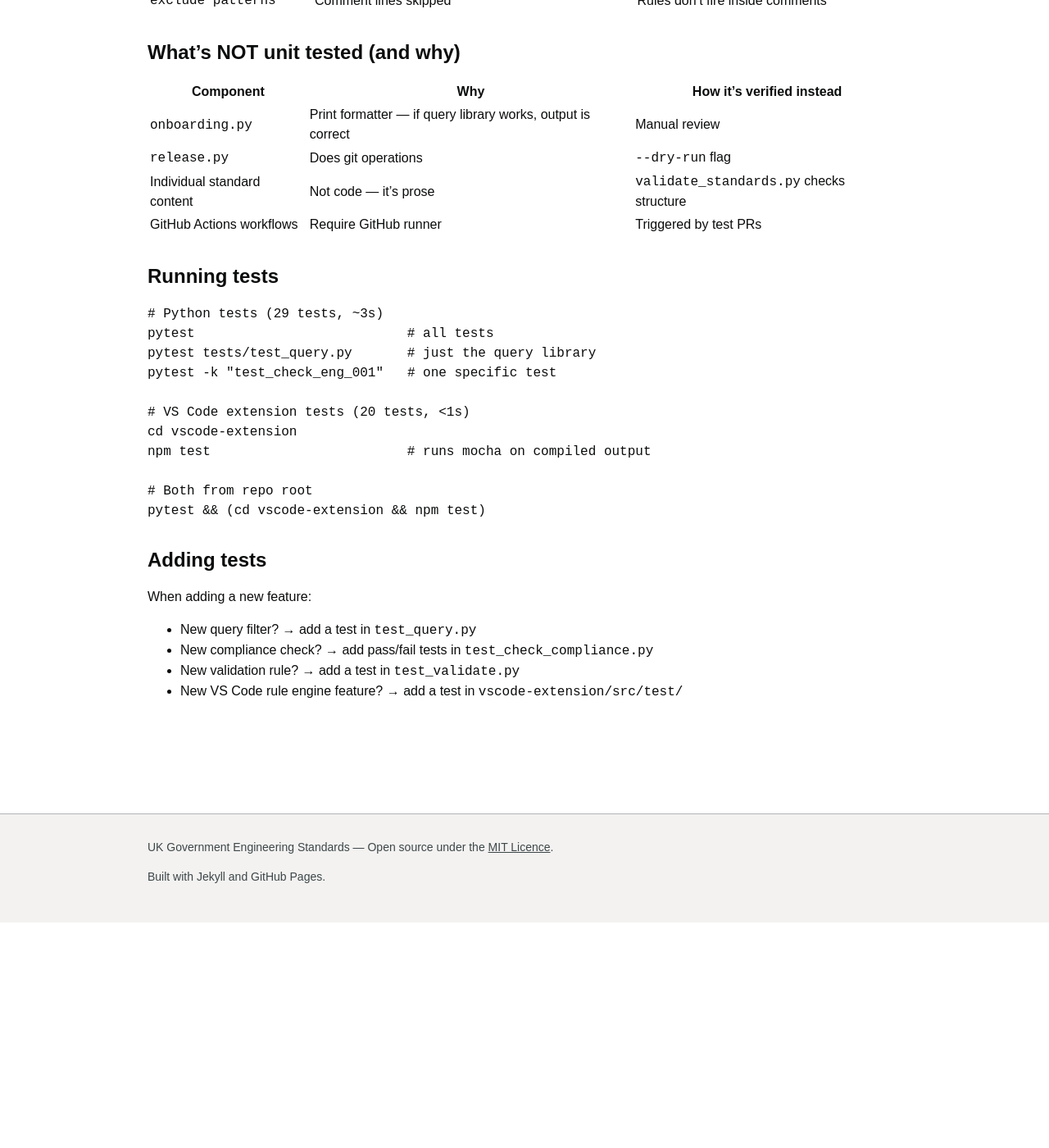
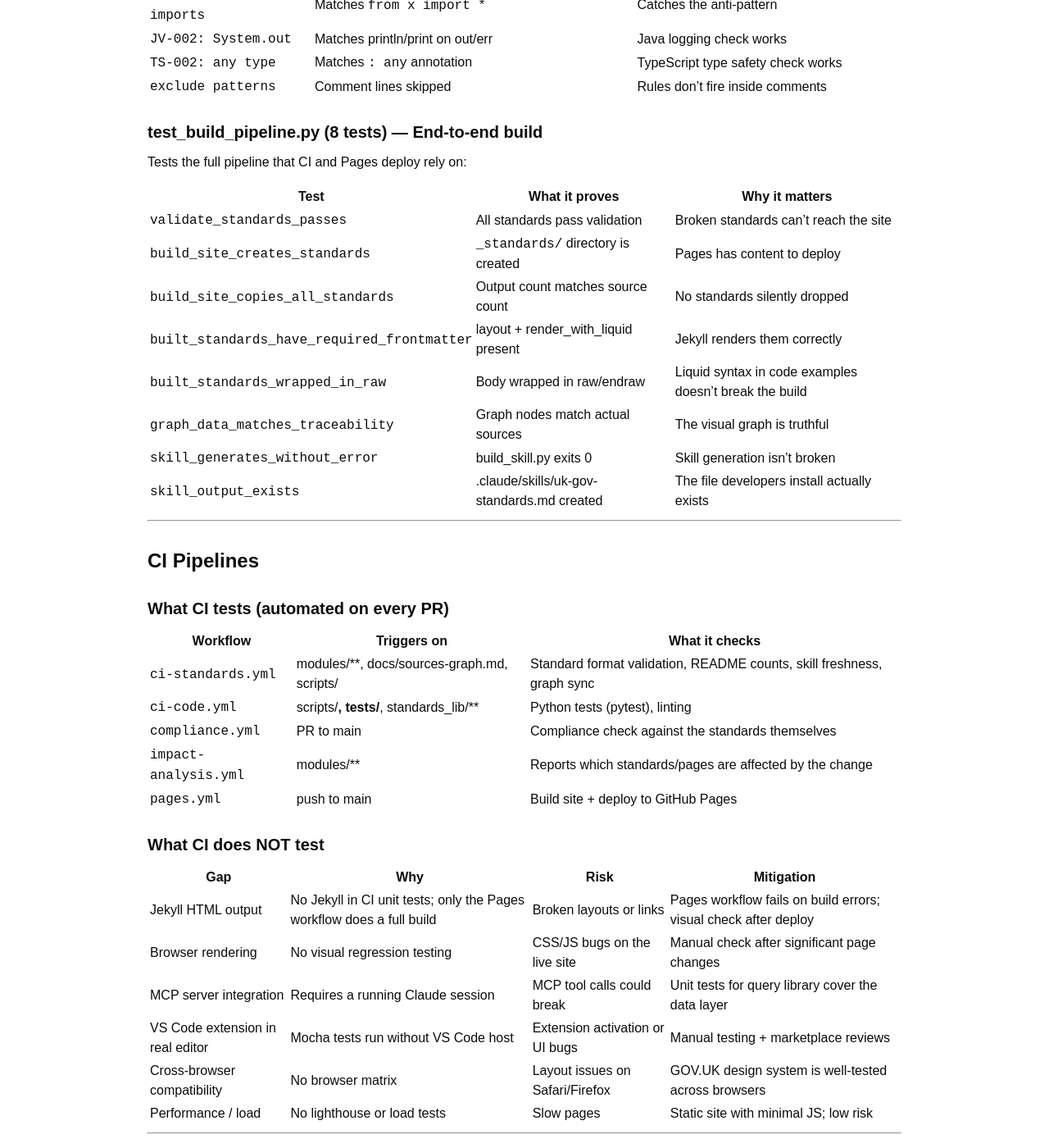
Before and after one commit to bv90dsit/Engineering_standards, a Jekyll site: the page built from docs/testing.md, in a window 1280 px wide and 1400 px high, scrolled down 2737 px. Shown: the whole window at 82% size. Built offline with Jekyll 4.4.1, drawn with Linux system fonts in a browser that asks for light colours; our own code applies the rules of GitHub Pages for plain Markdown files; before the commit the page ends 3862 px from its top, so only the background shows below that; some of the changed text lies outside the part shown.

Commit message:
Document CI pipelines and build tests in testing.md
Adds: build pipeline test descriptions, CI workflow table showing
what each pipeline checks and when it triggers, and a 'what CI does
NOT test' table with gaps, risks, and mitigations.

Co-Authored-By: Claude Opus 4.6 (1M context) <noreply@anthropic.com>

```diff
--- a/docs/testing.md
+++ b/docs/testing.md
@@ -7,9 +7,11 @@ See also: [Main README](../README.md) | [CONTRIBUTING.md](../CONTRIBUTING.md)
 | Suite | Framework | Files | Tests | What it covers |
 |-------|-----------|-------|-------|----------------|
 | Python unit tests | pytest | `tests/` | 29 | Query library, validation, compliance checker, scaffold |
+| Build pipeline tests | pytest | `tests/test_build_pipeline.py` | 8 | End-to-end: validate → build → graph sync → skill |
 | VS Code extension tests | mocha | `vscode-extension/src/test/suite/` | 20 | Glob matching, rule pattern matching |
 | Standards validation | Custom (`validate_standards.py`) | — | — | Format, traceability, trusted sources, orphans |
-| **Total** | | | **49** | |
+| Graph sync check | Custom (`check_graph_sync.py`) | — | — | Graph data matches source traceability |
+| **Total** | | | **57+** | |
 
 ## Python tests (`tests/`)
 
@@ -91,6 +93,48 @@ Tests the actual regex patterns from `modules/*/rules.json` to verify they match
 | `TS-002: any type` | Matches `: any` annotation | TypeScript type safety check works |
 | `exclude patterns` | Comment lines skipped | Rules don't fire inside comments |
 
+### test_build_pipeline.py (8 tests) — End-to-end build
+
+Tests the full pipeline that CI and Pages deploy rely on:
+
+| Test | What it proves | Why it matters |
+|------|---------------|----------------|
+| `validate_standards_passes` | All standards pass validation | Broken standards can't reach the site |
+| `build_site_creates_standards` | `_standards/` directory is created | Pages has content to deploy |
+| `build_site_copies_all_standards` | Output count matches source count | No standards silently dropped |
+| `built_standards_have_required_frontmatter` | layout + render_with_liquid present | Jekyll renders them correctly |
+| `built_standards_wrapped_in_raw` | Body wrapped in raw/endraw | Liquid syntax in code examples doesn't break the build |
+| `graph_data_matches_traceability` | Graph nodes match actual sources | The visual graph is truthful |
+| `skill_generates_without_error` | build_skill.py exits 0 | Skill generation isn't broken |
+| `skill_output_exists` | .claude/skills/uk-gov-standards.md created | The file developers install actually exists |
+
+---
+
+## CI Pipelines
+
+### What CI tests (automated on every PR)
+
+| Workflow | Triggers on | What it checks |
+|----------|------------|----------------|
+| `ci-standards.yml` | modules/**, docs/sources-graph.md, scripts/ | Standard format validation, README counts, skill freshness, graph sync |
+| `ci-code.yml` | scripts/**, tests/**, standards_lib/** | Python tests (pytest), linting |
+| `compliance.yml` | PR to main | Compliance check against the standards themselves |
+| `impact-analysis.yml` | modules/** | Reports which standards/pages are affected by the change |
+| `pages.yml` | push to main | Build site + deploy to GitHub Pages |
+
+### What CI does NOT test
+
+| Gap | Why | Risk | Mitigation |
+|-----|-----|------|------------|
+| Jekyll HTML output | No Jekyll in CI unit tests; only the Pages workflow does a full build | Broken layouts or links | Pages workflow fails on build errors; visual check after deploy |
+| Browser rendering | No visual regression testing | CSS/JS bugs on the live site | Manual check after significant page changes |
+| MCP server integration | Requires a running Claude session | MCP tool calls could break | Unit tests for query library cover the data layer |
+| VS Code extension in real editor | Mocha tests run without VS Code host | Extension activation or UI bugs | Manual testing + marketplace reviews |
+| Cross-browser compatibility | No browser matrix | Layout issues on Safari/Firefox | GOV.UK design system is well-tested across browsers |
+| Performance / load | No lighthouse or load tests | Slow pages | Static site with minimal JS; low risk |
+
+---
+
 ## What's NOT unit tested (and why)
 
 | Component | Why | How it's verified instead |
```
